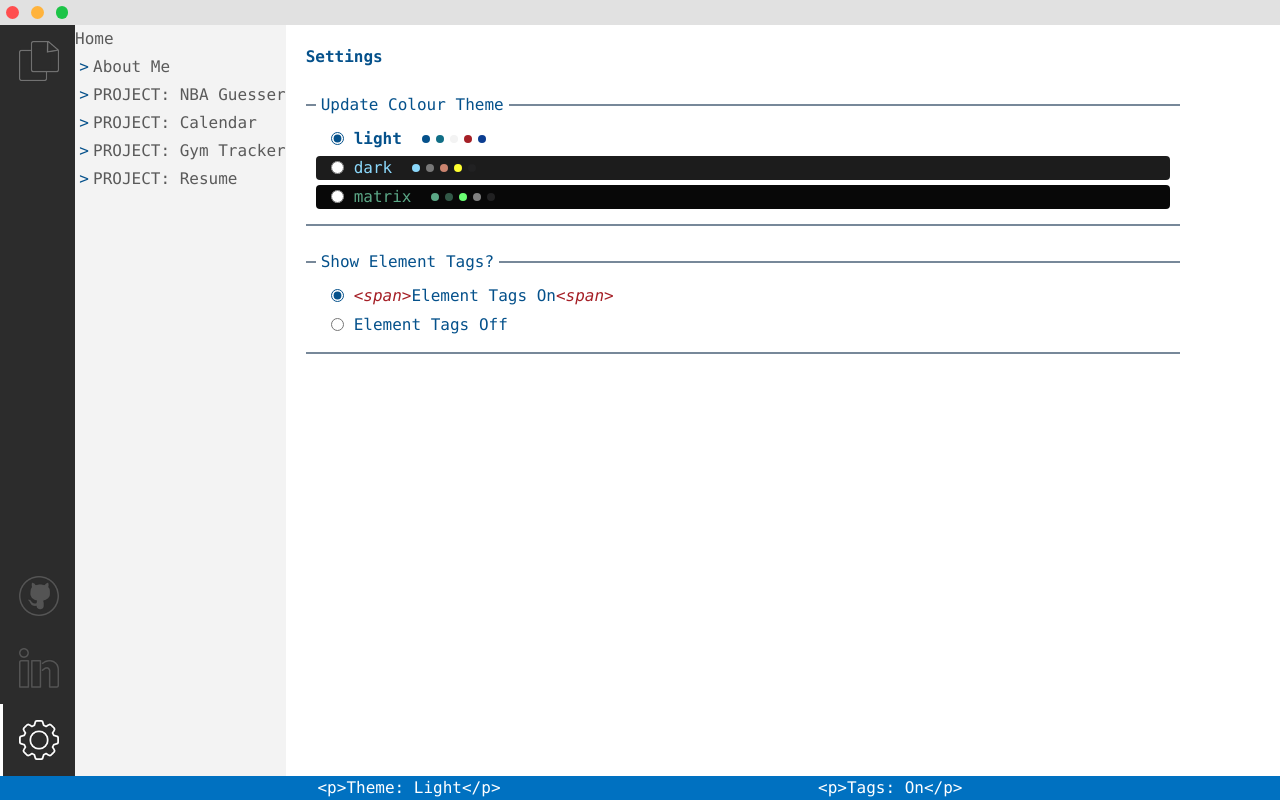
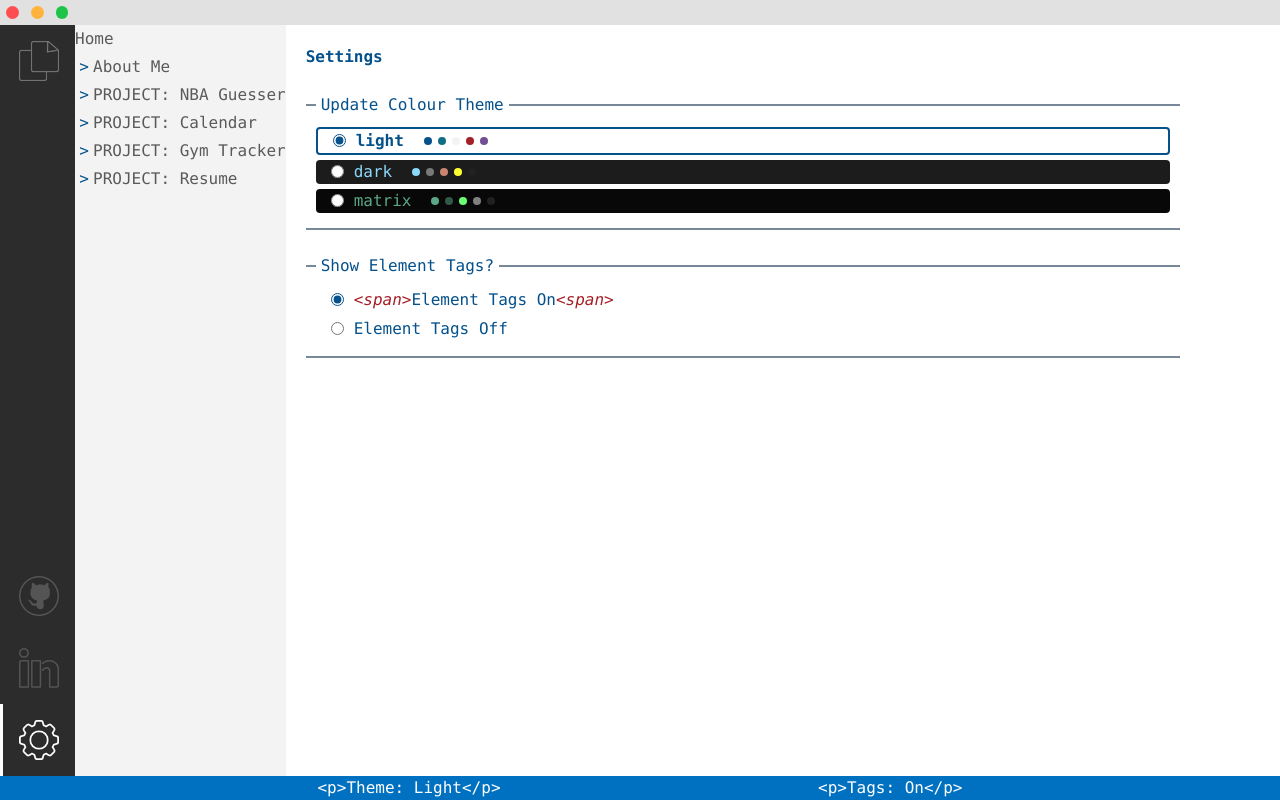
Before and after one commit to cammando016/2026-portfolio, a Next.js app in the folder 2026-portfolio/: page /settings in a window 1280 px wide. Built offline with nearby package versions, Linux system fonts and the light colour scheme.

Commit message:
Make selected theme stand out more on settings page

```diff
--- a/2026-portfolio/app/globals.css
+++ b/2026-portfolio/app/globals.css
@@ -53,15 +53,15 @@ html {
   --imageNavButtonHover: rgba(0, 0, 0, 0.6);
   --dotBackground: #ccc;
   --dotActiveBackground: #0071c1;
-  --fileTabText: black;
+  --fileTabText: rgb(62, 62, 62);
   --defaultBackground: white;
   --defaultText: #05518b;
   --tagText: #A51F26;
-  --contribLevel0: #ebedf0;
-  --contribLevel1: #b3d4fc;
-  --contribLevel2: #6fa8f5;
-  --contribLevel3: #2f6fd6;
-  --contribLevel4: #0b3d91;
+  --contribLevel0: #eeebf0;
+  --contribLevel1: #d8c9e3;
+  --contribLevel2: #bea3d1;
+  --contribLevel3: #9b78b8;
+  --contribLevel4: #724f94;
   --disabledButtonText: rgb(220, 96, 96);
   --disabledButtonBackground: lightgrey;
 }
--- a/2026-portfolio/components/Settings.tsx
+++ b/2026-portfolio/components/Settings.tsx
@@ -19,7 +19,7 @@ export default function Settings() {
         '#106e86',
         '#f3f3f3',
         '#A51F26',
-        '#0b3d91'
+        '#724f94'
     ];
 
     const darkModeColours : string[] = [
@@ -51,7 +51,7 @@ export default function Settings() {
                         c === 'light' ? lightModeColours :
                             c === 'dark' ? darkModeColours : matrixModeColours;
                     return (
-                        <label className={styles.label} style={{ backgroundColor: paletteArray[0] }} key={c}>
+                        <label className={styles.label} style={{ backgroundColor: paletteArray[0], borderColor: paletteArray.slice(4)[0], border: theme === c ? '2px solid' : '' }} key={c}>
                             <input
                                 type="radio"
                                 name={c}
```
